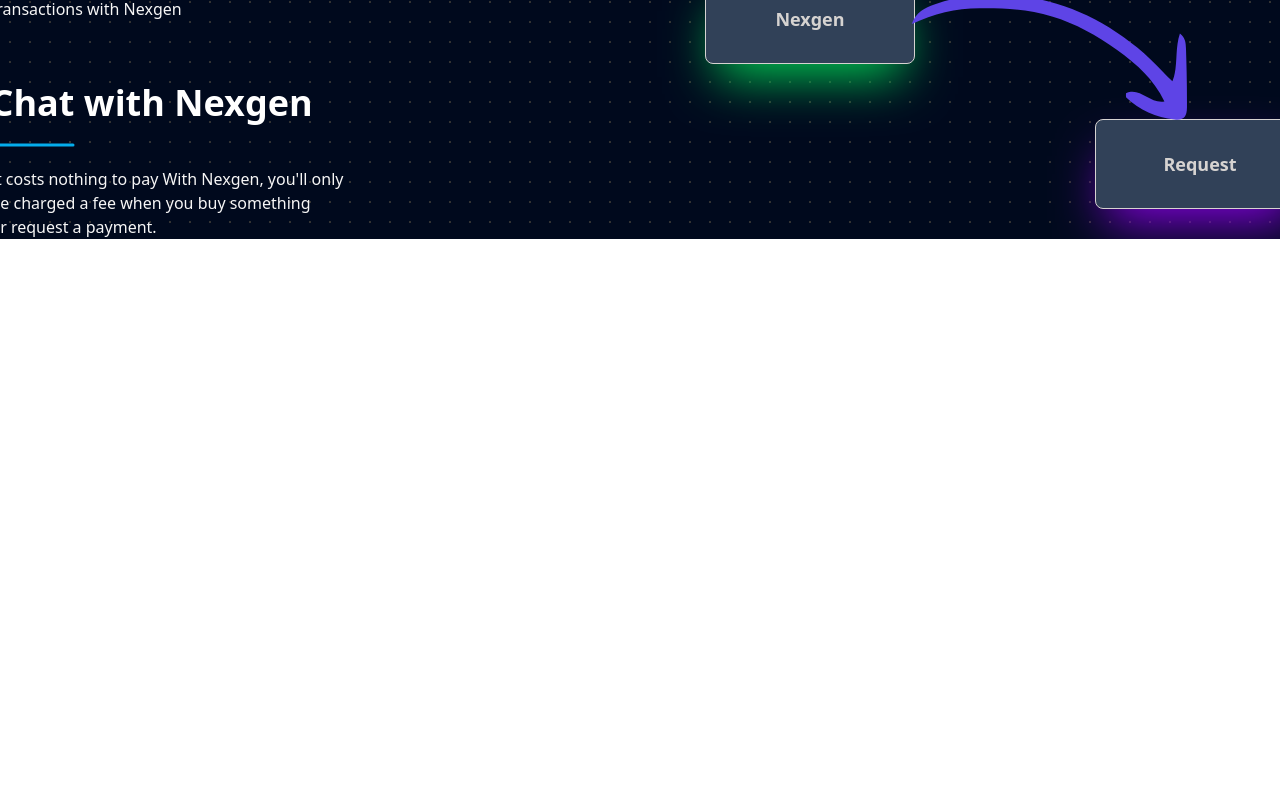
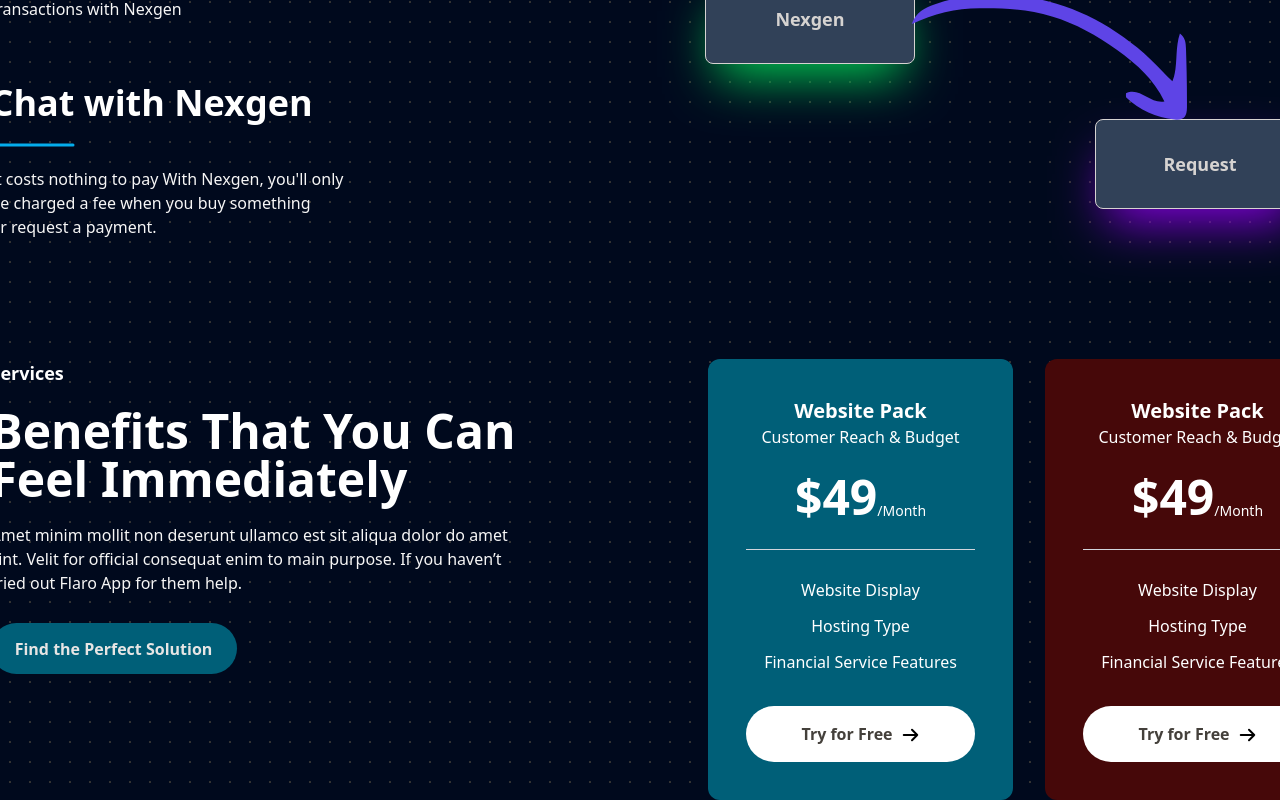
Before and after one commit to Developer-Shuvo/NexGen-React, a React (Vite) app: page / in a window 1280 px wide. Shown: the part 5008-5808 px from the top of the page. Before the commit the page ends 5247 px from the top, so only its background shows below. Built offline with nearby package versions, Linux system fonts and the light colour scheme.

Commit message:
Services section complete

```diff
--- a/src/App.jsx
+++ b/src/App.jsx
@@ -2,6 +2,7 @@
 import Hero from "./assets/Components/Hero/Hero";
 import Invoice from "./assets/Components/Invoice/Invoice";
 import Navbar from "./assets/Components/Navbar/Navbar";
+import Services from "./assets/Components/Services/Services";
 import Slider from "./assets/Components/Slider/Slider";
 import WeDo from "./assets/Components/WeDo/WeDo";
 import WhyNexgen from "./assets/Components/WhyNexgen/WhyNexgen";
@@ -20,9 +21,10 @@
           <Hero />
           <WeDo />
           <WhyNexgen />
-          <Slider/>
-          <Benifits/>
-          <Invoice/>
+          <Slider />
+          <Benifits />
+          <Invoice />
+          <Services />
         </div>
       </div>
     </>
--- /dev/null
+++ b/src/assets/Components/Services/Services.jsx
@@ -0,0 +1,134 @@
+import React from "react";
+
+const Services = () => {
+  return (
+    <div className="mx-auto px-4 md:px-10">
+      <section className="grid gap-[60px] md:gap-[136px] md:grid-cols-2 mt-[120px]">
+        {/* Text Section */}
+        <div className="text-center md:text-left">
+          <h3 className="text-sm font-bold text-white md:text-lg">Services</h3>
+          <h1 className="mt-4 text-3xl font-bold text-white md:mt-5 md:text-5xl">
+            Benefits That You Can <br /> Feel Immediately
+          </h1>
+          <p className="mt-3 text-xs text-[#F6F6F6] md:mt-5 md:text-base">
+            Amet minim mollit non deserunt ullamco est sit aliqua dolor do amet{" "}
+            <br /> sint. Velit for official consequat enim to main purpose. If
+            you haven’t <br /> tried out Flaro App for them help.
+          </p>
+          <button
+            className="mt-4 flex h-[40px] w-[190px] cursor-pointer
+           items-center justify-center rounded-l-full rounded-r-full
+            bg-cyan-800 font-semibold text-xs hover:bg-red-950
+           text-stone-200 hover:text-stone-100 md:mt-7 md:h-[51px]
+           md:w-[246px] md:text-base mx-auto md:mx-0 ease-in-out duration-500"
+          >
+            Find the Perfect Solution
+          </button>
+        </div>
+
+        {/*============ Card Section ==============*/}
+        <div className="flex flex-col items-center gap-6 md:flex-row md:gap-8">
+          {/* card 1 */}
+          <div className="w-full max-w-xs rounded-xl bg-cyan-800 p-[38px] md:w-auto">
+            <div className="text-center">
+              <h3 className="text-xl font-bold text-white">Website Pack</h3>
+              <p className="text-white">Customer Reach & Budget</p>
+
+              <div className="mt-6 flex justify-center text-center">
+                <h1 className="text-5xl font-bold text-white">$49</h1>
+                <h3 className="mt-7 text-sm text-white">/Month</h3>
+              </div>
+
+              {/* line */}
+              <div className="mt-7 h-[1px] w-full bg-gray-300"></div>
+
+              <h3 className="mt-7 text-white">Website Display</h3>
+              <h3 className="mt-3 text-white">Hosting Type</h3>
+              <h3 className="mt-3 text-white">Financial Service Features</h3>
+
+              <div className="mt-8">
+                {/* Button */}
+                <a href="#">
+                  <button
+                    className="flex h-[56px] w-[229px] cursor-pointer
+                  items-center justify-center gap-2 rounded-l-full rounded-r-full
+                   bg-white text-stone-700 font-semibold ease-in-out duration-500
+                   hover:bg-red-950 hover:text-stone-200"
+                  >
+                    Try for Free
+                    <svg
+                      xmlns="http://www.w3.org/2000/svg"
+                      width="19"
+                      height="19"
+                      viewBox="0 0 19 19"
+                      fill="none"
+                    >
+                      <path
+                        d="M11 4.69556L16.25 9.94556M16.25 9.94556L11 15.1956M16.25 9.94556L2.75 9.94556"
+                        stroke="black"
+                        strokeWidth="2"
+                        strokeLinecap="round"
+                        strokeLinejoin="round"
+                      />
+                    </svg>
+                  </button>
+                </a>
+              </div>
+            </div>
+          </div>
+
+          {/* card 2 */}
+          <div className="w-full max-w-xs rounded-xl bg-red-950 p-[38px] md:w-auto">
+            <div className="text-center">
+              <h3 className="text-xl font-bold text-white">Website Pack</h3>
+              <p className="text-white">Customer Reach & Budget</p>
+
+              <div className="mt-6 flex justify-center text-center">
+                <h1 className="text-5xl font-bold text-white">$49</h1>
+                <h3 className="mt-7 text-sm text-white">/Month</h3>
+              </div>
+
+              {/* line */}
+              <div className="mt-7 h-[1px] w-full bg-gray-300"></div>
+
+              <h3 className="mt-7 text-white">Website Display</h3>
+              <h3 className="mt-3 text-white">Hosting Type</h3>
+              <h3 className="mt-3 text-white">Financial Service Features</h3>
+
+              <div className="mt-8">
+                {/* Button */}
+                <a href="#">
+                  <button
+                    className="flex h-[56px] w-[229px] cursor-pointer items-center
+                  justify-center gap-2 rounded-l-full rounded-r-full bg-white
+                  font-semibold hover:bg-cyan-800 text-stone-700 hover:text-stone-200
+                  ease-in-out duration-500"
+                  >
+                    Try for Free
+                    <svg
+                      xmlns="http://www.w3.org/2000/svg"
+                      width="19"
+                      height="19"
+                      viewBox="0 0 19 19"
+                      fill="none"
+                    >
+                      <path
+                        d="M11 4.69556L16.25 9.94556M16.25 9.94556L11 15.1956M16.25 9.94556L2.75 9.94556"
+                        stroke="black"
+                        strokeWidth="2"
+                        strokeLinecap="round"
+                        strokeLinejoin="round"
+                      />
+                    </svg>
+                  </button>
+                </a>
+              </div>
+            </div>
+          </div>
+        </div>
+      </section>
+    </div>
+  );
+};
+
+export default Services;
```
